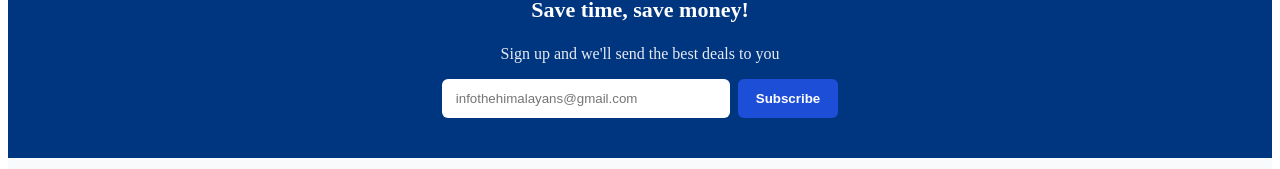
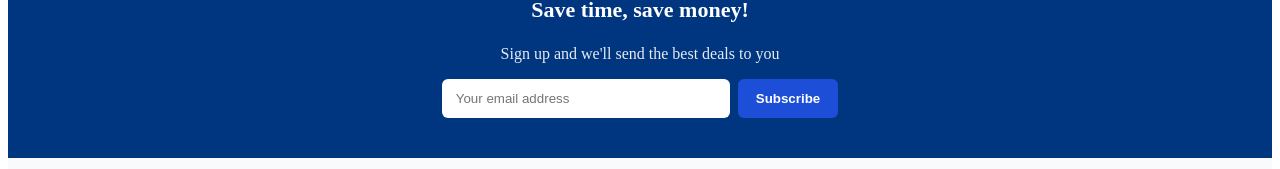
Before and after one commit to pamnautiyal-cpu/himstay, a React (Vite) app in the folder frontend/: page / in a window 1280 px wide. Shown: the part 1847-2016 px from the top of the page. Built offline with nearby package versions, Linux system fonts and the light colour scheme.

Commit message:
Newsletter popup + email subscribe working

```diff
--- a/frontend/src/components/Footer.jsx
+++ b/frontend/src/components/Footer.jsx
@@ -55,10 +55,15 @@ export default function Footer() {
           Sign up and we'll send the best deals to you
         </p>
 
-        {/* ✅ WORKING EMAIL FORM */}
+        {/* ✅ EMAIL + POPUP */}
         <form
           action="https://formsubmit.co/infothetimalayans@gmail.com"
           method="POST"
+          onSubmit={() => {
+            setTimeout(() => {
+              alert("🎉 Thanks for subscribing! We’ll send you the best deals soon.");
+            }, 300);
+          }}
           style={{
             marginTop: 16,
             display: "flex",
@@ -71,7 +76,7 @@ export default function Footer() {
             type="email"
             name="email"
             required
-            placeholder="infothehimalayans@gmail.com"
+            placeholder="Your email address"
             style={{
               padding: "12px 14px",
               width: 260,
```
